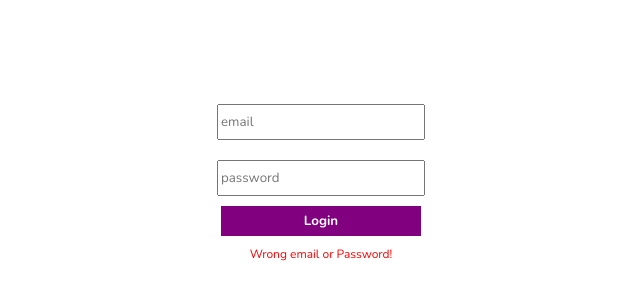
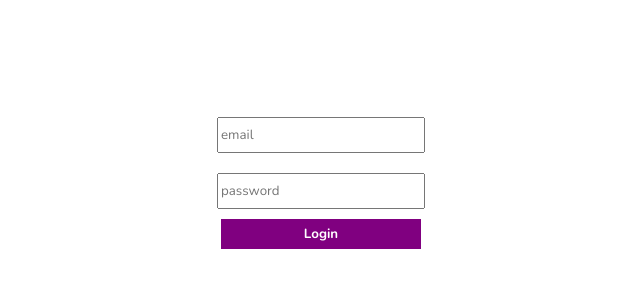
Before and after one commit to abubakrsaddique/Admin-Panel, a React (Create React App) app: page /login in a window 1280 px wide. Shown: the part 222-522 px from the top of the page, without its empty margins (319-959 px from the left). Built offline with nearby package versions, Linux system fonts and the light colour scheme.

Commit message:
new commit

```diff
--- a/src/firebase.js
+++ b/src/firebase.js
@@ -1,4 +1,5 @@
 import { initializeApp } from "firebase/app";
+import { getAuth } from "firebase/auth";
 
 const firebaseConfig = {
   apiKey: "AIzaSyDFrIR2yLo2jttjXtplBnzamLWWwIBdY1k",
@@ -11,3 +12,4 @@ const firebaseConfig = {
 
 // Initialize Firebase
 const app = initializeApp(firebaseConfig);
+export const auth = getAuth();
--- a/src/pages/login/Login.jsx
+++ b/src/pages/login/Login.jsx
@@ -1,13 +1,39 @@
+import { useState } from "react";
 import "./login.scss";
+import { signInWithEmailAndPassword } from "firebase/auth";
+import {auth} from "../../firebase"
+import { useNavigate } from "react-router-dom";
 
 const Login = () => {
+  const [error, setError] = useState(false);
+  const [email, setEmail] = useState("");
+  const [password, setPassword] = useState("");
+
+  const navitage = useNavigate()
+
+
+
+
+  const handleLogin =(e)=>{
+     e.preventDefault();
+     signInWithEmailAndPassword(auth, email, password)
+     .then((userCredential) => {
+
+       const user = userCredential.user;
+       navitage("/")
+     })
+     .catch((error) => {
+       setError(true);
+     });
+  }
+
   return (
     <div className="login">
-      <form>
-        <input type="email" placeholder="email" />
-        <input type="password" placeholder="password"/>
+      <form onSubmit={handleLogin}>
+        <input type="email" placeholder="email" onChange={e=>setEmail(e.target.value)} />
+        <input type="password" placeholder="password" onChange={e=>setPassword(e.target.value)}/>
         <button type="submit">Login</button>
-        <span>Wrong email or Password!</span>
+        {error && <span>Wrong email or Password!</span>}
       </form>
     </div>
   )
```
